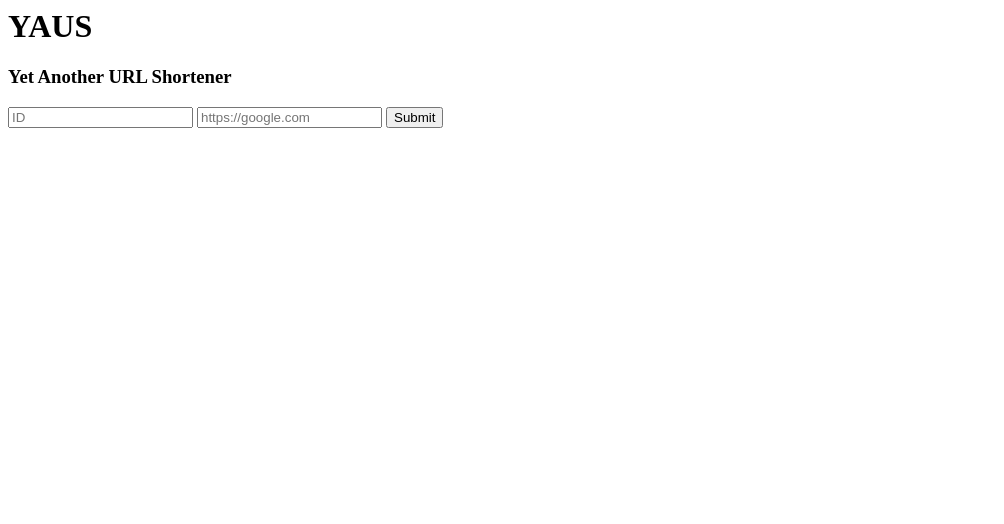
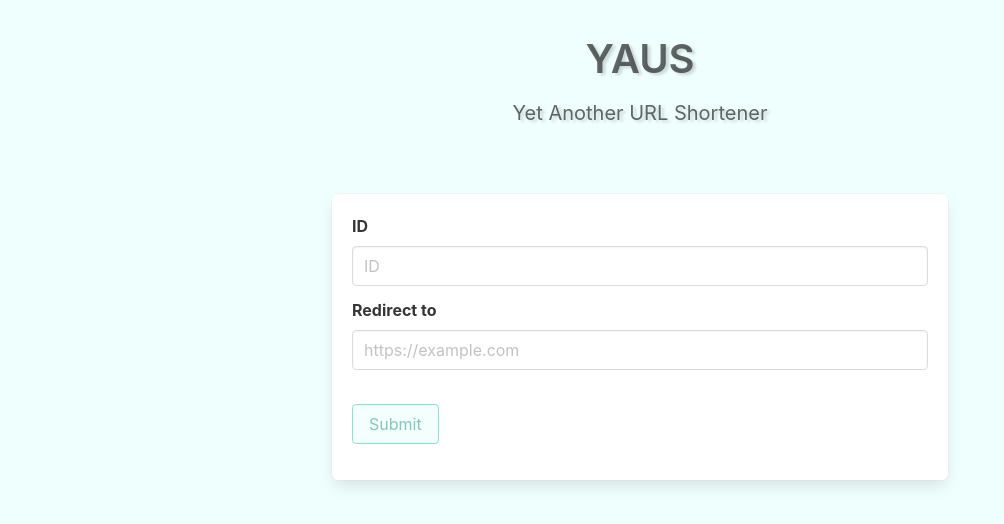
Before and after one commit to EnricoBilla/yaus, a website: page static/index.html in a window 1280 px wide. Shown: the whole page, without its empty margins (0-1004 px from the left). Drawn offline with nearby package versions, Linux system fonts and the light colour scheme.

Commit message:
add frontend

```diff
--- a/api/index.js
+++ b/api/index.js
@@ -47,7 +47,7 @@ api.post('/urls', async (req, res) => {
                 value.id = nanoid(6); // possible collision?
             }
             console.log(value);
-            const created = await urls.insert(Object.assign(value, {clicks:0}));
+            const created = await urls.insert(Object.assign(value, {clicks:0, status:200}));
             res.json(created);
         }).catch(error => {
             res.json({
--- a/static/index.html
+++ b/static/index.html
@@ -1,16 +1,62 @@
 <html>
     <head>
-        <link rel="stylesheet" href="index.css">
+        <meta charset="utf-8">
+        <meta name="viewport" content="width=device-width, initial-scale=1">
         <script src="https://cdn.jsdelivr.net/npm/vue/dist/vue.js"></script>
+        <link rel="stylesheet" href="https://cdn.jsdelivr.net/npm/bulma@0.9.0/css/bulma.min.css">
+        <link rel="stylesheet" href="./style.css">
     </head>
     <body>
-        <h1>YAUS</h1>
-        <h3>Yet Another URL Shortener</h3>
 
+        <!-- Main Vue app -->
         <div id="app">
-            <input v-model="id" placeholder="ID">
-            <input v-model="redirect" placeholder="https://google.com">
-            <button v-on:click="addRedirect">Submit</button>
+
+            <div class="columns is-centered">
+                <div class="column is-half is-vcentered">
+
+                    <!-- Header -->
+                    <div class="content">
+                        <br />
+                        <p class="title is-2">YAUS</p>
+                        <p class="subtitle is-5">Yet Another URL Shortener</p>
+                        <br />
+                    </div>
+
+                    <!-- Form -->
+                    <div class="box box-form">
+                        <form @submit.prevent="addRedirect">
+
+                            <!-- ID text input -->
+                            <div class="field">
+                                <label class="label" for="id">ID</label>
+                                <div class="control">
+                                    <input v-model="id" placeholder="ID" class="input" type="text">
+                                </div>
+                            </div>
+
+                            <!-- Redirect text input-->
+                            <div class="field">
+                            <label class="label" for="redirect">Redirect to</label>
+                                <div class="control" style="height: 62px;">
+                                    <input v-model="redirect" v-bind:class="{ 'is-danger': !valid_url }" placeholder="https://example.com" class="input" type="text">
+                                    <p class="help" v-bind:class="{ info: !is_error, error: is_error }"><span v-html="message"></span></p>
+                                </div>
+                            </div>
+
+                            <!-- Submit button -->
+                            <div class="field">
+                            <label class="label" for="submit"></label>
+                                <div class="control">
+                                    <button :disabled="can_submit == false" class="button is-primary is-light">Submit</button>
+                                </div>
+                            </div>
+
+                        </form>
+                    </div>
+
+                </div>
+            </div>
+
         </div>
 
         <script src="index.js"></script>
--- a/static/index.js
+++ b/static/index.js
@@ -3,10 +3,15 @@ var app = new Vue({
     data: {
         id: '',
         redirect: '',
+        valid_url: true,
+        can_submit: false,
+        message: '',
+        is_error: false,
     },
     methods: {
         addRedirect: async function () {
-            const response = await fetch('/api/urls', {
+            var self = this;
+            fetch('/api/urls', {
                 method: 'POST',
                 headers: {
                     'Content-Type': 'application/json'
@@ -15,7 +20,31 @@ var app = new Vue({
                         id: this.id,
                         redirect: this.redirect,
                 }),
+            })
+            .then(response => response.json())
+            .then((response_json) => {
+                if (response_json.status === 200 && !!response_json.id) {
+                    short_url = `${window.location.origin}/${response_json.id}`
+                    self.message = `Successfully created a short URL, available here (<a href=${short_url}>${short_url}</a>)`;
+                    self.is_error = false;
+                } else {
+                    self.message = "Unable to create a short URL :(";
+                    self.is_error = true;
+                }
             });
+        },
+    },
+    watch: {
+        redirect: function(val, oldVal) {
+            // url regex
+            var pattern = new RegExp('^(https?:\\/\\/)?'+ // protocol
+            '((([a-z\\d]([a-z\\d-]*[a-z\\d])*)\\.)+[a-z]{2,}|'+ // domain name
+            '((\\d{1,3}\\.){3}\\d{1,3}))'+ // OR ip (v4) address
+            '(\\:\\d+)?(\\/[-a-z\\d%_.~+]*)*'+ // port and path
+            '(\\?[;&a-z\\d%_.~+=-]*)?'+ // query string
+            '(\\#[-a-z\\d_]*)?$','i'); // fragment locator
+            this.valid_url = (val === '' || !!pattern.test(val));
+            this.can_submit = !!pattern.test(val);
         }
     }
 })
--- /dev/null
+++ b/static/style.css
@@ -0,0 +1,34 @@
+html {
+    background-color: #effffe; /* #cffffa */
+}
+
+.is-vcentered {
+    overflow: auto;
+    margin: auto;
+    position: absolute;
+    top: 0; left: 0; bottom: 0; right: 0;
+}
+
+.title {
+    text-align: center;
+    color: rgb(37 37 37 / 70%);
+    text-shadow: 3px 2px 3px rgb(35 35 35 / 18%);
+}
+
+.subtitle {
+    text-align: center;
+    color: rgb(37 37 37 / 70%);
+    text-shadow: 3px 2px 3px rgb(35 35 35 / 18%);
+}
+
+input.input:focus {
+    border-color: #00d1b2;
+}
+
+.error {
+    color: #f44336;
+}
+
+.info {
+    color: #39d292;
+}
```
Lines whose indentation alone changed are shown as unchanged.
